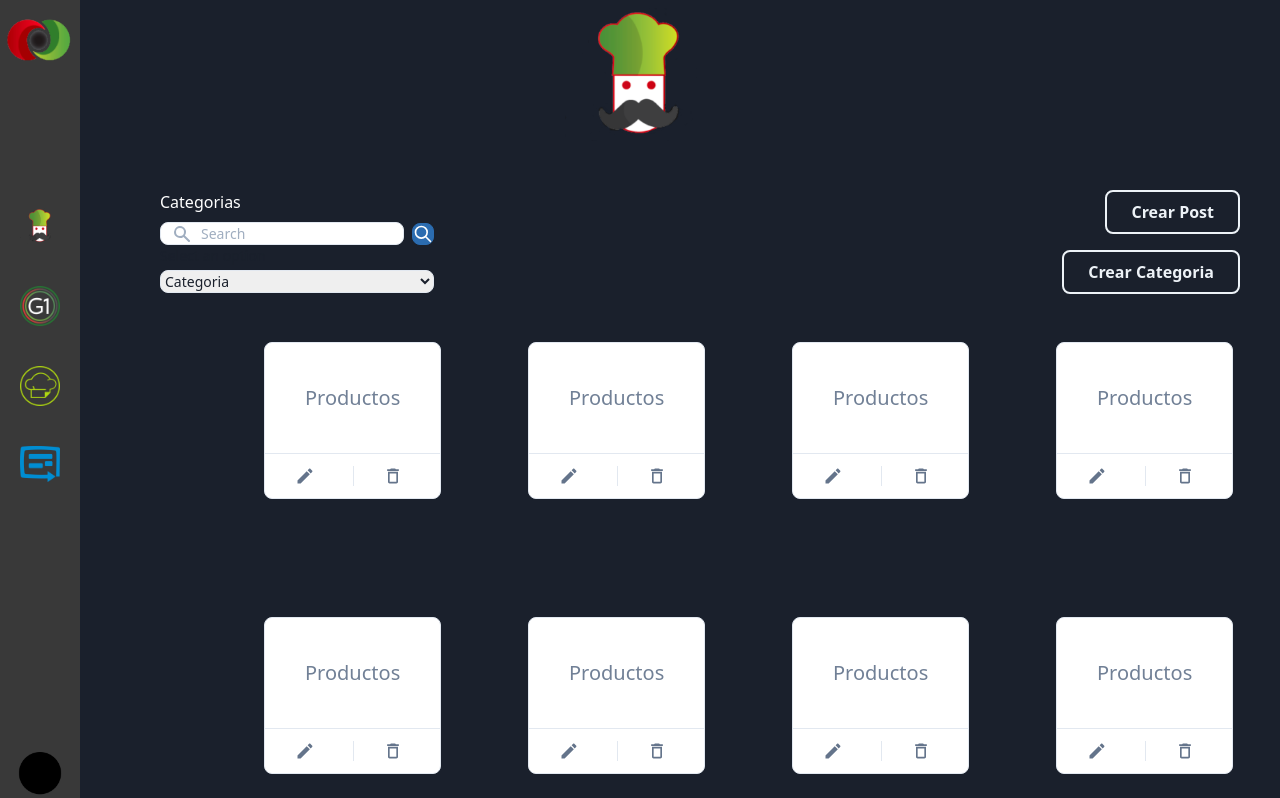
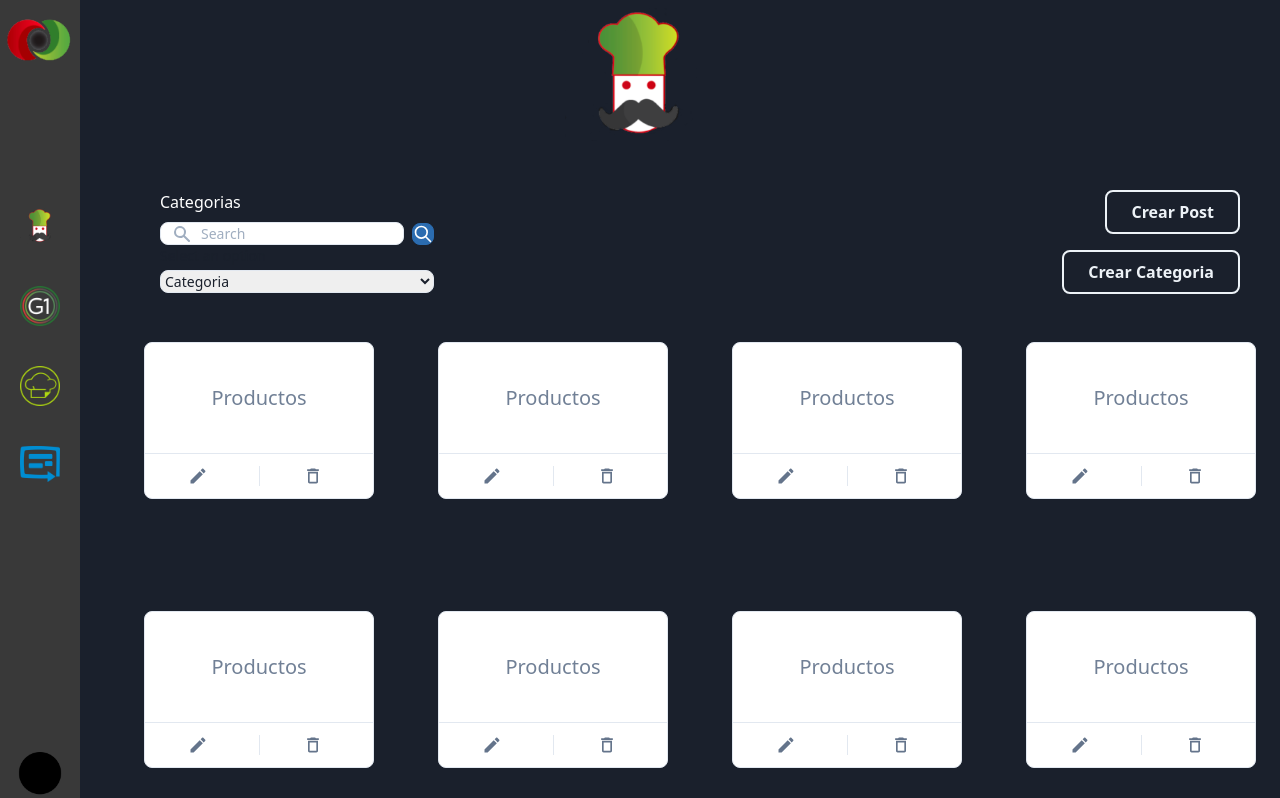
Before and after one commit to pabloVieyra/nucleo-wiki, a Next.js app: page /Private/HomeDashboard in a window 1280 px wide. Shown: the top 798 px of the page. Built offline with nearby package versions, Linux system fonts and the light colour scheme.

Commit message:
HomeDash

```diff
--- a/components/CardHome/CardHome.js
+++ b/components/CardHome/CardHome.js
@@ -3,7 +3,7 @@ import React from "react";
 const CardHome = () => {
   return (
     <div>
-      <div className=" contentsflex inline-block flex-col border rounded-lg overflow-hidden bg-white my-12 mx-6 ">
+      <div className="flex-col border rounded-lg overflow-hidden bg-white my-12 mx-6 ">
         <div className="p-10 text-gray-600">
           {/* Texto */}
           <div className="flex flex-row text-xl items-center justify-center">
--- a/components/Homedash/Homedash.js
+++ b/components/Homedash/Homedash.js
@@ -103,8 +103,8 @@ const Homedash = () => {
           </div>
         </div>
       </div>
-      <div className="ml-40 md:ml-20 xl:ml-40  ">
-        <div className=" flex justify-center grid grid-cols-3 gap-4  md:grid-cols-3 md:ml-10 xl:grid-cols-4 xl:ml-20  ">
+      <div className="ml-20 md:ml-10 xl:ml-20  ">
+        <div className=" flex justify-center grid grid-cols-3 gap-4  md:grid-cols-3 md:ml-10 xl:grid-cols-4 xl:ml-10  ">
           <CardHome></CardHome>
           <CardHome></CardHome>
           <CardHome></CardHome>
```
